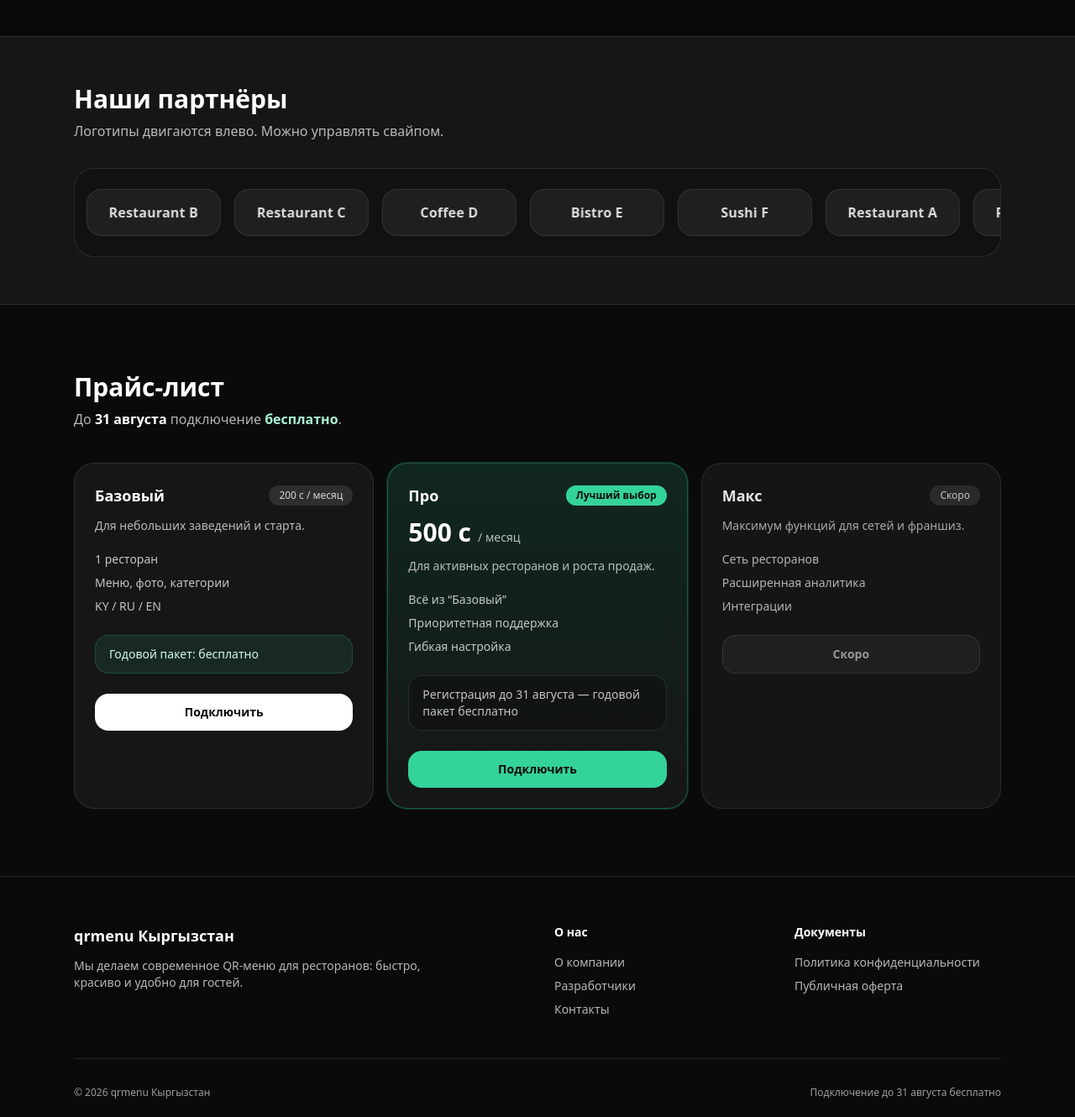
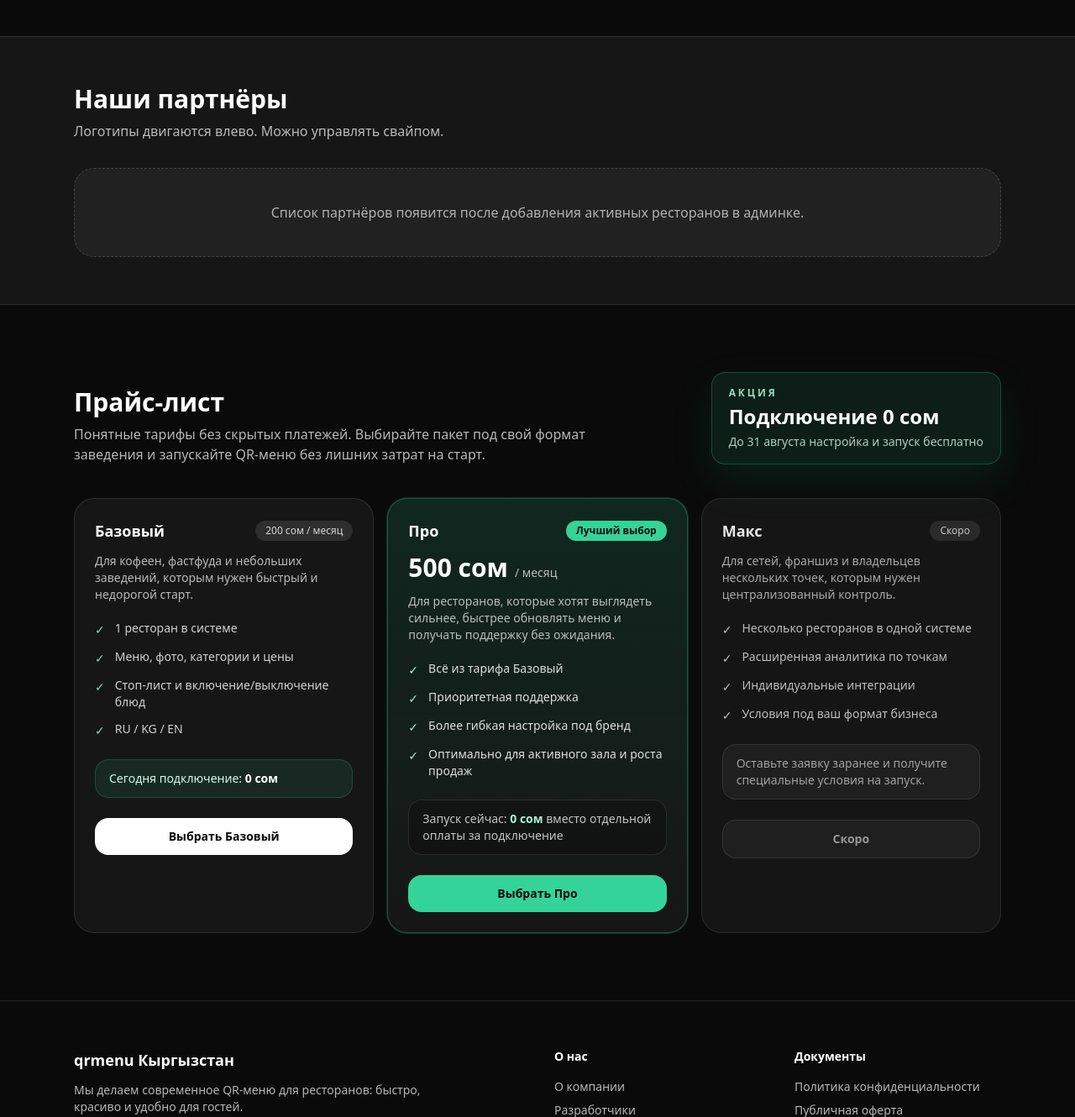
Before and after one commit to kubaofficialpage/qr-menu-restaurant-flask, a Flask app: page / in a window 1280 px wide. Shown: the part 1285-2615 px from the top of the page at 84% size. Before the commit the page ends 2593 px from the top, so only its background shows below. Run offline with Flask 3, Linux system fonts and the light colour scheme; data that the repository does not hold is empty; some libraries are stand-ins or nearby versions.

Commit message:
Изменение дизайн карточка

```diff
--- a/app.py
+++ b/app.py
@@ -3,7 +3,7 @@ from datetime import timedelta
 
 from flask import Flask, abort, redirect, render_template, request, session, url_for
 from dotenv import load_dotenv
-from api.menu import get_restaurant_by_slug, get_restaurant_by_slug_any_status, menu_api
+from api.menu import get_active_restaurants, get_restaurant_by_slug, get_restaurant_by_slug_any_status, menu_api
 from api.admin import admin
 from database.analytics import get_or_create_analytics_session, record_restaurant_visit
 
@@ -24,7 +24,8 @@ app.register_blueprint(admin)
 
 @app.route("/")
 def home():
-    return render_template("landing.html")
+    restaurants = get_active_restaurants()
+    return render_template("landing.html", restaurants=restaurants)
 
 @app.route("/cart")
 def cart():
--- a/templates/landing.html
+++ b/templates/landing.html
@@ -143,33 +143,65 @@
                     </div>
                 </div>
 
+                {% if restaurants %}
                 <div class="mt-8 overflow-hidden rounded-3xl border border-white/10 bg-neutral-950/40">
                     <div id="partnersTrack" class="flex w-max gap-4 px-4 py-6 will-change-transform">
-                        <div class="partner-chip">Restaurant A</div>
-                        <div class="partner-chip">Restaurant B</div>
-                        <div class="partner-chip">Restaurant C</div>
-                        <div class="partner-chip">Coffee D</div>
-                        <div class="partner-chip">Bistro E</div>
-                        <div class="partner-chip">Sushi F</div>
-                        <div class="partner-chip">Restaurant A</div>
-                        <div class="partner-chip">Restaurant B</div>
-                        <div class="partner-chip">Restaurant C</div>
-                        <div class="partner-chip">Coffee D</div>
-                        <div class="partner-chip">Bistro E</div>
-                        <div class="partner-chip">Sushi F</div>
+                        {% for restaurant in restaurants %}
+                        <a href="/{{ restaurant.slug }}" class="partner-chip">
+                            <span class="partner-logo">
+                                {% if restaurant.logo %}
+                                <img
+                                    src="/static/resource/{{ restaurant.logo }}"
+                                    alt="{{ restaurant.name }}"
+                                    class="h-full w-full object-cover"
+                                    loading="lazy"
+                                    decoding="async"
+                                />
+                                {% else %}
+                                <span class="partner-logo-fallback">{{ restaurant.name[:1] }}</span>
+                                {% endif %}
+                            </span>
+                            <span class="partner-name">{{ restaurant.name }}</span>
+                        </a>
+                        {% endfor %}
+                        {% for restaurant in restaurants %}
+                        <a href="/{{ restaurant.slug }}" class="partner-chip" aria-hidden="true" tabindex="-1">
+                            <span class="partner-logo">
+                                {% if restaurant.logo %}
+                                <img
+                                    src="/static/resource/{{ restaurant.logo }}"
+                                    alt="{{ restaurant.name }}"
+                                    class="h-full w-full object-cover"
+                                    loading="lazy"
+                                    decoding="async"
+                                />
+                                {% else %}
+                                <span class="partner-logo-fallback">{{ restaurant.name[:1] }}</span>
+                                {% endif %}
+                            </span>
+                            <span class="partner-name">{{ restaurant.name }}</span>
+                        </a>
+                        {% endfor %}
                     </div>
                 </div>
+                {% else %}
+                <div class="mt-8 rounded-3xl border border-dashed border-white/15 bg-white/5 px-6 py-10 text-center text-white/65">
+                    Список партнёров появится после добавления активных ресторанов в админке.
+                </div>
+                {% endif %}
             </div>
         </section>
 
         <section id="pricing" class="mx-auto max-w-6xl px-6 py-16 sm:py-20">
-            <div class="flex flex-col gap-3 sm:flex-row sm:items-end sm:justify-between">
+            <div class="flex flex-col gap-4 lg:flex-row lg:items-end lg:justify-between">
                 <div>
                     <h2 class="text-2xl font-bold sm:text-3xl">Прайс-лист</h2>
-                    <p class="mt-2 max-w-2xl text-white/70">
-                        До <span class="font-semibold text-white">31 августа</span> подключение
-                        <span class="font-semibold text-emerald-200">бесплатно</span>.
-                    </p>
+                    <p class="mt-2 max-w-2xl text-white/70">Понятные тарифы без скрытых платежей. Выбирайте пакет под свой формат заведения и запускайте QR-меню без лишних затрат на старт.</p>
+                </div>
+                <div class="rounded-2xl border border-emerald-400/25 bg-emerald-400/10 px-5 py-4 text-sm text-emerald-100 shadow-[0_20px_50px_rgba(16,185,129,0.12)]">
+                    <div class="text-xs font-semibold uppercase tracking-[0.24em] text-emerald-200/90">Акция</div>
+                    <div class="mt-1 text-2xl font-extrabold text-white">Подключение 0 сом</div>
+                    <div class="mt-1 text-emerald-100/80">До 31 августа настройка и запуск бесплатно</div>
                 </div>
             </div>
 
@@ -177,18 +209,19 @@
                 <div class="rounded-3xl border border-white/10 bg-white/5 p-6">
                     <div class="flex items-center justify-between">
                         <h3 class="text-lg font-bold">Базовый</h3>
-                        <span class="rounded-full bg-white/10 px-3 py-1 text-xs text-white/80">200 c / месяц</span>
+                        <span class="rounded-full bg-white/10 px-3 py-1 text-xs text-white/80">200 сом / месяц</span>
                     </div>
-                    <p class="mt-3 text-sm text-white/70">Для небольших заведений и старта.</p>
-                    <ul class="mt-5 space-y-2 text-sm text-white/75">
-                        <li>1 ресторан</li>
-                        <li>Меню, фото, категории</li>
-                        <li>KY / RU / EN</li>
+                    <p class="mt-3 text-sm text-white/70">Для кофеен, фастфуда и небольших заведений, которым нужен быстрый и недорогой старт.</p>
+                    <ul class="mt-5 space-y-3 text-sm text-white/80">
+                        <li class="flex items-start gap-3"><span class="mt-0.5 text-emerald-300">✓</span><span>1 ресторан в системе</span></li>
+                        <li class="flex items-start gap-3"><span class="mt-0.5 text-emerald-300">✓</span><span>Меню, фото, категории и цены</span></li>
+                        <li class="flex items-start gap-3"><span class="mt-0.5 text-emerald-300">✓</span><span>Стоп-лист и включение/выключение блюд</span></li>
+                        <li class="flex items-start gap-3"><span class="mt-0.5 text-emerald-300">✓</span><span>RU / KG / EN</span></li>
                     </ul>
                     <div class="mt-6 rounded-2xl border border-emerald-400/20 bg-emerald-400/10 px-4 py-3 text-sm text-emerald-100">
-                        Годовой пакет: бесплатно
+                        Сегодня подключение: <span class="font-extrabold text-white">0 сом</span>
                     </div>
-                    <a href="/admin" class="mt-6 block rounded-2xl bg-white px-5 py-3 text-center text-sm font-bold text-neutral-950 hover:bg-white/90">Подключить</a>
+                    <a href="/admin" class="mt-6 block rounded-2xl bg-white px-5 py-3 text-center text-sm font-bold text-neutral-950 hover:bg-white/90">Выбрать Базовый</a>
                 </div>
 
                 <div class="rounded-3xl border border-emerald-400/30 bg-gradient-to-b from-emerald-400/15 to-white/5 p-6 ring-1 ring-emerald-400/20">
@@ -197,19 +230,20 @@
                         <span class="rounded-full bg-emerald-400 px-3 py-1 text-xs font-bold text-neutral-950">Лучший выбор</span>
                     </div>
                     <div class="mt-3 flex items-baseline gap-2">
-                        <div class="text-3xl font-extrabold">500 c</div>
+                        <div class="text-3xl font-extrabold">500 сом</div>
                         <div class="text-sm text-white/70">/ месяц</div>
                     </div>
-                    <p class="mt-3 text-sm text-white/70">Для активных ресторанов и роста продаж.</p>
-                    <ul class="mt-5 space-y-2 text-sm text-white/75">
-                        <li>Всё из “Базовый”</li>
-                        <li>Приоритетная поддержка</li>
-                        <li>Гибкая настройка</li>
+                    <p class="mt-3 text-sm text-white/70">Для ресторанов, которые хотят выглядеть сильнее, быстрее обновлять меню и получать поддержку без ожидания.</p>
+                    <ul class="mt-5 space-y-3 text-sm text-white/85">
+                        <li class="flex items-start gap-3"><span class="mt-0.5 text-emerald-200">✓</span><span>Всё из тарифа Базовый</span></li>
+                        <li class="flex items-start gap-3"><span class="mt-0.5 text-emerald-200">✓</span><span>Приоритетная поддержка</span></li>
+                        <li class="flex items-start gap-3"><span class="mt-0.5 text-emerald-200">✓</span><span>Более гибкая настройка под бренд</span></li>
+                        <li class="flex items-start gap-3"><span class="mt-0.5 text-emerald-200">✓</span><span>Оптимально для активного зала и роста продаж</span></li>
                     </ul>
                     <div class="mt-6 rounded-2xl border border-white/10 bg-neutral-950/40 px-4 py-3 text-sm text-white/75">
-                        Регистрация до 31 августа — годовой пакет бесплатно
+                        Запуск сейчас: <span class="font-extrabold text-emerald-200">0 сом</span> вместо отдельной оплаты за подключение
                     </div>
-                    <a href="/admin" class="mt-6 block rounded-2xl bg-emerald-400 px-5 py-3 text-center text-sm font-bold text-neutral-950 hover:bg-emerald-300">Подключить</a>
+                    <a href="/admin" class="mt-6 block rounded-2xl bg-emerald-400 px-5 py-3 text-center text-sm font-bold text-neutral-950 hover:bg-emerald-300">Выбрать Про</a>
                 </div>
 
                 <div class="rounded-3xl border border-white/10 bg-white/5 p-6 opacity-90">
@@ -217,12 +251,16 @@
                         <h3 class="text-lg font-bold">Макс</h3>
                         <span class="rounded-full bg-white/10 px-3 py-1 text-xs text-white/80">Скоро</span>
                     </div>
-                    <p class="mt-3 text-sm text-white/70">Максимум функций для сетей и франшиз.</p>
-                    <ul class="mt-5 space-y-2 text-sm text-white/75">
-                        <li>Сеть ресторанов</li>
-                        <li>Расширенная аналитика</li>
-                        <li>Интеграции</li>
+                    <p class="mt-3 text-sm text-white/70">Для сетей, франшиз и владельцев нескольких точек, которым нужен централизованный контроль.</p>
+                    <ul class="mt-5 space-y-3 text-sm text-white/80">
+                        <li class="flex items-start gap-3"><span class="mt-0.5 text-white/80">✓</span><span>Несколько ресторанов в одной системе</span></li>
+                        <li class="flex items-start gap-3"><span class="mt-0.5 text-white/80">✓</span><span>Расширенная аналитика по точкам</span></li>
+                        <li class="flex items-start gap-3"><span class="mt-0.5 text-white/80">✓</span><span>Индивидуальные интеграции</span></li>
+                        <li class="flex items-start gap-3"><span class="mt-0.5 text-white/80">✓</span><span>Условия под ваш формат бизнеса</span></li>
                     </ul>
+                    <div class="mt-6 rounded-2xl border border-white/10 bg-white/5 px-4 py-3 text-sm text-white/65">
+                        Оставьте заявку заранее и получите специальные условия на запуск.
+                    </div>
                     <a href="#" class="mt-6 block cursor-not-allowed rounded-2xl border border-white/10 bg-white/5 px-5 py-3 text-center text-sm font-bold text-white/60">Скоро</a>
                 </div>
             </div>
@@ -266,10 +304,11 @@
             display:flex;
             align-items:center;
             justify-content:center;
-            height:56px;
-            min-width:160px;
-            padding:0 18px;
-            border-radius:18px;
+            gap:14px;
+            height:72px;
+            min-width:220px;
+            padding:0 20px 0 10px;
+            border-radius:999px;
             background:rgba(255,255,255,0.06);
             border:1px solid rgba(255,255,255,0.10);
             color:rgba(255,255,255,0.85);
@@ -277,6 +316,27 @@
             letter-spacing:0.2px;
             user-select:none;
             -webkit-user-select:none;
+            text-decoration:none;
+        }
+        .partner-logo{
+            display:flex;
+            align-items:center;
+            justify-content:center;
+            width:52px;
+            height:52px;
+            overflow:hidden;
+            border-radius:999px;
+            border:1px solid rgba(255,255,255,0.14);
+            background:rgba(255,255,255,0.10);
+            flex-shrink:0;
+        }
+        .partner-logo-fallback{
+            font-size:20px;
+            font-weight:800;
+            color:rgba(255,255,255,0.78);
+        }
+        .partner-name{
+            white-space:nowrap;
         }
     </style>
 
```
Also changed, not shown: api/menu.py (+17 -0 lines), static/css/app.css (+8 -0 lines), static/js/render.js (+9 -9 lines), templates/index.html (+11 -4 lines), static/resource/img/beshbarmak/0f79bbf4daef465a82240a25d6a1fb77.webp (added), static/resource/img/beshbarmak/205fef0a2fa94ee29edc8701b325eb0a.webp (added), static/resource/img/beshbarmak/e446187697414c75b9b4e83720641504.webp (added), static/resource/img/kafe/bddf8b3625264afd844b33679c773104.webp (added), static/resource/img/kafe/bf92144d80f7473aa3118e379714c39f.webp (added).
